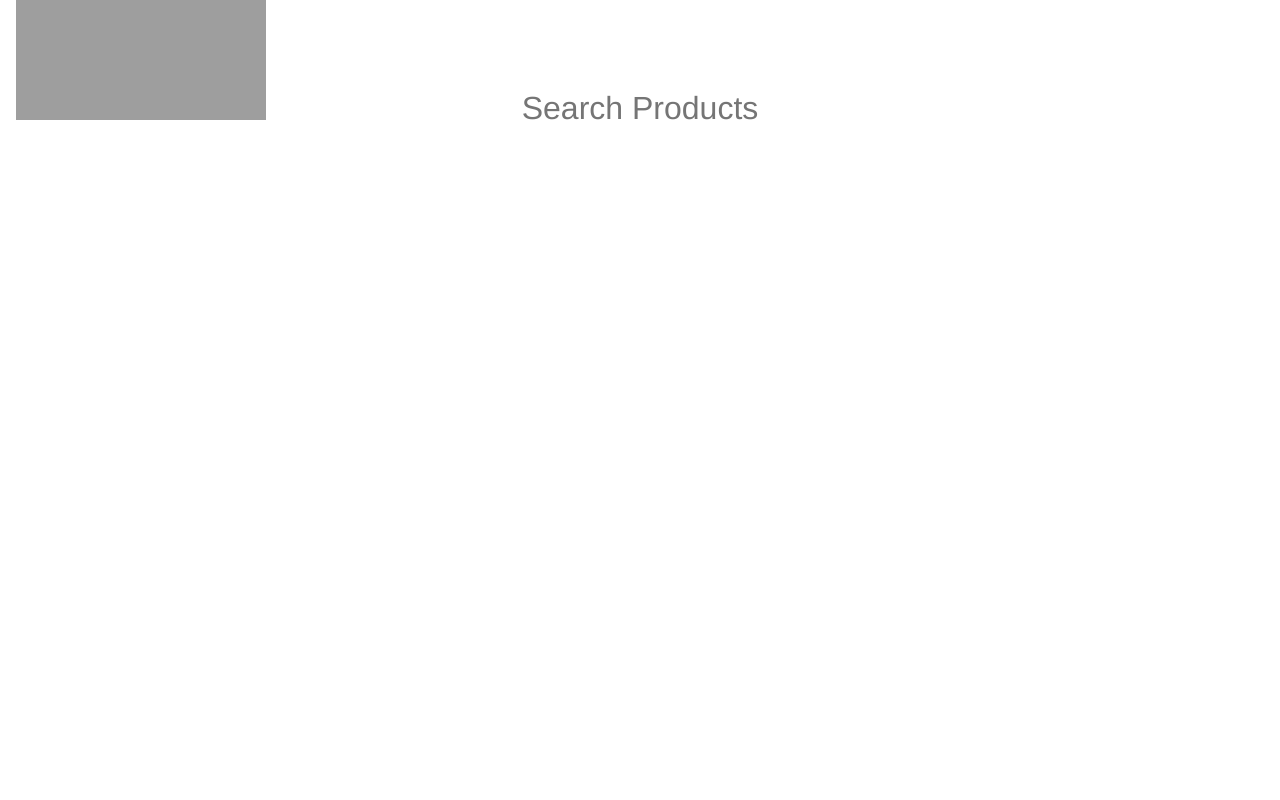
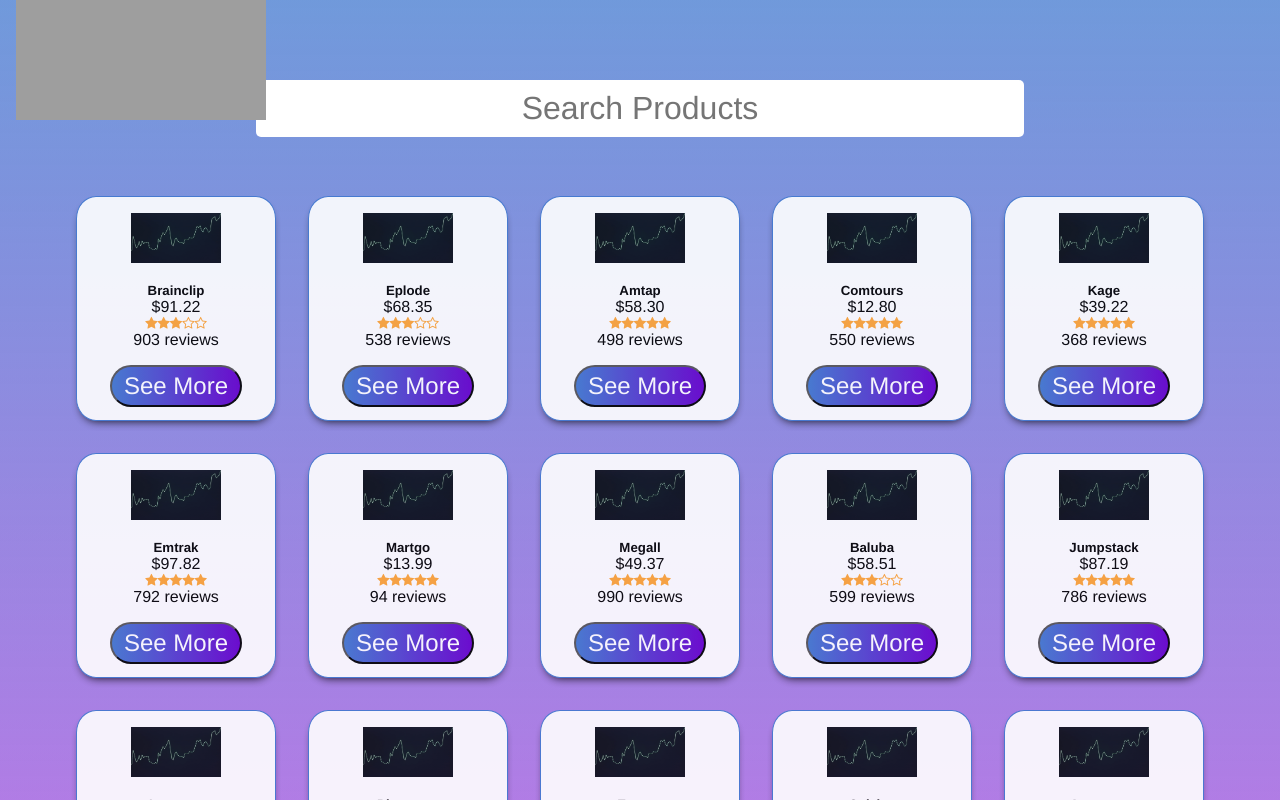
Before and after one commit to ksdumont/tinuiti, a React (Create React App) app: page /#/ in a window 1280 px wide. Shown: the top 800 px of the page. Built offline with nearby package versions, Linux system fonts and the light colour scheme; grey boxes are pictures that could not be loaded.

Commit message:
added media queries and search functionality

```diff
--- a/src/App.css
+++ b/src/App.css
@@ -3,6 +3,11 @@
   margin: 0;
   padding: 0;
   text-align: center;
+  box-sizing: border-box;
+}
+html, body {
+  background-image: linear-gradient(180deg, rgba(65,120,207,0.5) 0%, rgba(102,0,204, 0.3) 100%);
+  height: 100vh;
 }
 .tinuiti-logo {
   height: 120px;
@@ -11,71 +16,84 @@
   top: 0;
   left: 1rem;
 }
-/* Search Box Stylings */
+/* Search Box Styles */
 .search {
   height: 100px;
-  margin-top: 5rem;
 }
-
 input[type='text'] {
-  display: block;
   padding: 10px;
   font-size: 2rem;
   border: 0;
   border-radius: 5px;
   width: 60%;
   margin: auto;
+  margin-top: 5rem;
 }
-/* Product List Stylings */
+input[type=text]:focus{
+  outline: 3px solid #4178cf;
+}
+/* Product List Styles */
 .product-list {
   display: flex;
   flex-wrap: wrap;
   justify-content: center;
+  margin-top: 5rem;
 }
-/* Card Stylings */
+/* Card Styles */
 .card {
   border: solid 1px #4178cf;
+  background-color: white;
   border-radius: 10%;
-  height: 200px;
+  height: 225px;
   width: 200px;
   margin: 1rem;
   padding: 1rem;
   box-shadow: 0 5px 10px -5px;
-  transition: all 0.5s ease;
+  transition: all 0.3s ease;
+  opacity: 0.9;
 }
 .card:hover {
-  box-shadow: -1px -1px 10px 1px #4178cf, 1px 1px 10px 1px #4178cf;
+  box-shadow: -1px -1px 10px 3px #4178cf, 1px 1px 10px 3px #4178cf;
   transform: scale(1.1);
+  border-radius: 0;
 }
-.card-img {
-  margin-top: 0.5rem;
+.card-img > img {
+  height: 50px;
+  width: 90px;
 }
 .card-body {
   margin: 0.5rem;
   padding: 0.5rem;
 }
+.star-checked {
+  color: #ffa534;
+}
+.star-empty {
+  color: #ffa534;
+}
 .card-button {
   background-image: linear-gradient(90deg, #4178cf 0%, #6600cc 100%);
   color: white;
-  padding: 10px 18px;
+  padding: 5px 12px;
   border-radius: 50px;
   font-size: 1.5rem;
   margin-top: 1rem;
-  transition: all 0.5s ease;
+  transition: all 0.3s ease;
 }
 .card-button:hover {
   border-radius: 0;
   transform: scale(1.1);
 }
 
-/* product page stylings */
-
+/* product page styles */
+.product-page {
+padding-top: 7rem;
+}
 .product-title {
-  margin-top: 7rem;
   font-size: 5rem;
 }
 .product-description {
-  color: gray;
+  color: white;
   margin: 1rem 5rem;
 }
 
@@ -85,8 +103,53 @@ input[type='text'] {
   padding: 2rem;
   margin: 2rem auto;
   box-shadow: -1px -1px 7px 1px #4178cf, 1px 1px 7px 1px #4178cf;
-
+  background-color: white;
+  opacity: 0.8;
 }
 .loading-text {
   margin-top: 5rem;
 }
+
+/* Media Queries */
+ @media screen and (max-width: 900px) {
+   .search {
+     padding-top: 3rem;
+   }
+   .product-list {
+     margin-top: 8rem;
+   }
+   .chart-container {
+    height: 260px;
+    width: 470px;
+    padding: 1rem;
+    margin: 1rem auto;
+}
+  .product-title {
+    font-size: 4rem;
+}
+  .product-description {
+    margin: 1rem 2rem;
+}
+ }
+ @media screen and (max-width: 500px) {
+.tinuiti-logo {
+  height: 100px;
+  width: 180px;
+}
+.search {
+  height: 80px;
+}
+input[type='text'] {
+  font-size: 1.2rem;
+}
+.chart-container {
+  height: 220px;
+  width: 350px;
+}
+}
+@media screen and (max-width: 340px) {
+  .chart-container {
+  height: 220px;
+  width: 300px;
+}
+}
--- a/src/components/Card.jsx
+++ b/src/components/Card.jsx
@@ -4,7 +4,6 @@ import PropTypes from 'prop-types';
 
 function Card({ product }) {
   const {
-    image,
     price,
     productId,
     productName,
@@ -17,13 +16,26 @@ function Card({ product }) {
     history.push(`/product/${productId}`);
   };
 
+  const generateStars = (rating) => {
+    const result = [];
+    for (let i = 1; i < 6; i += 1) {
+      if (i <= rating) {
+        result.push(<i className="fa fa-star star-checked" />);
+      } else {
+        result.push(<i className="fa fa-star-o star-empty" />);
+      }
+    }
+    return result;
+  };
   return (
     <div className="card">
-      <div className="card-img"><img src={image} alt={productName} /></div>
+      <div className="card-img"><img src="/lineGraphImage.jpg" alt="graph" /></div>
       <div className="card-body">
         <h5 className="card-title">{productName}</h5>
         <p className="card-price">{price}</p>
-        <h5 className="card-rating">{reviews[0].rating}</h5>
+        <h5 className="card-rating">
+          {generateStars(reviews[0].rating)}
+        </h5>
         <p className="card-reviews">
           {reviews[0].count}
           {' '}
--- a/src/components/Chart.jsx
+++ b/src/components/Chart.jsx
@@ -4,11 +4,10 @@ import PropTypes from 'prop-types';
 
 function Chart({ keyword, dailyRankings }) {
   const chartData = {
-    labels: ['10/01/2020', '10/02/2020', '10/03/2020',
-      '10/04/2020', '10/05/2020'],
+    labels: ['10/01/20', '10/02/20', '10/03/20', '10/04/20', '10/05/20'],
     datasets: [
       {
-        label: 'Keyword Rankings',
+        label: 'SEO Rankings',
         fill: true,
         lineTension: 0.5,
         backgroundColor: 'rgba(102,0,204, 0.5)',
@@ -26,7 +25,7 @@ function Chart({ keyword, dailyRankings }) {
         options={{
           title: {
             display: true,
-            text: `Keywords Used: ${keyword}`,
+            text: `Keywords: ${keyword}`,
             fontSize: 20,
           },
           legend: {
--- a/src/components/Home.jsx
+++ b/src/components/Home.jsx
@@ -1,4 +1,4 @@
-import React, { useContext, useState } from 'react';
+import React, { useContext, useState, useEffect } from 'react';
 import MyContext from '../MyContext';
 import Card from './Card';
 import Logo from './Logo';
@@ -7,20 +7,26 @@ import SearchBox from './SearchBox';
 function Home() {
   const productList = useContext(MyContext);
   const [products, setProducts] = useState(productList);
+  const [query, setQuery] = useState('');
 
-  const filterProducts = (text) => {
-    const filteredProducts = products
-      .filter((product) => product.productName.toLowerCase().includes(text));
+  useEffect(() => {
+    const filteredProducts = productList
+      .filter((product) => product.productName.toLowerCase().includes(query.toLowerCase()));
     setProducts(filteredProducts);
-  };
+  }, [query]);
   return (
     <>
       <Logo />
-      <SearchBox getProducts={filterProducts} />
+      <SearchBox getQuery={(q) => setQuery(q)} />
       <div className="product-list">
-        {products && products.map((product) => (
-          <Card key={product.productId} product={product} />
-        ))}
+        {!products.length && query === ''
+          ? productList.map((product) => (
+            <Card key={product.productId} product={product} />
+          )) : (
+            products.map((product) => (
+              <Card key={product.productId} product={product} />
+            ))
+          )}
       </div>
     </>
   );
--- a/src/components/ProductPage.jsx
+++ b/src/components/ProductPage.jsx
@@ -16,9 +16,6 @@ function ProductPage() {
     const currProduct = productList.filter((product) => product.productId === id)[0];
     setCurrentProduct(currProduct);
   }, [currentProduct, productList]);
-
-  console.log(currentProduct);
-  console.log(productList);
 
   return (
     <div className="product-page">
--- a/src/components/SearchBox.jsx
+++ b/src/components/SearchBox.jsx
@@ -1,14 +1,14 @@
 import React, { useState } from 'react';
 import PropTypes from 'prop-types';
 
-function SearchBox({ getProducts }) {
+function SearchBox({ getQuery }) {
   const [text, setText] = useState('');
 
-  const onChange = (e) => {
-    setText(e);
-    getProducts(text);
+  const onChange = (q) => {
+    setText(q);
+    getQuery(q);
   };
-  console.log(text);
+
   return (
     <section className="search">
       <form>
@@ -25,10 +25,10 @@ function SearchBox({ getProducts }) {
 }
 
 SearchBox.propTypes = {
-  getProducts: PropTypes.func,
+  getQuery: PropTypes.func,
 };
 SearchBox.defaultProps = {
-  getProducts: () => {},
+  getQuery: () => {},
 };
 
 export default SearchBox;
```
Also changed, not shown: public/lineGraphImage.jpg (added), 1 other file (tests, documents, lock files or other folders).
